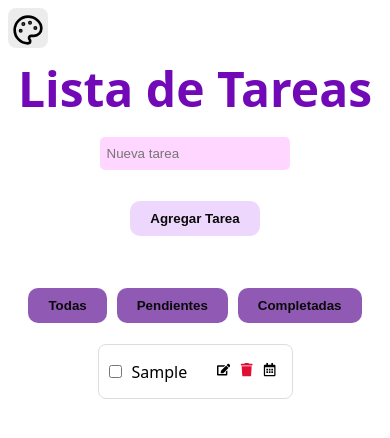
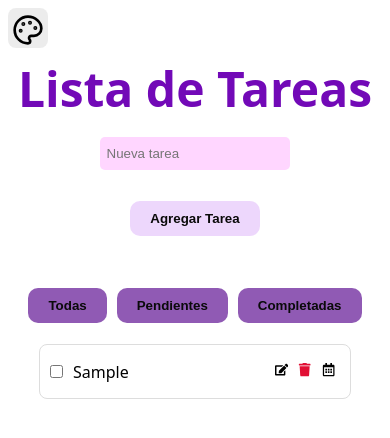
Before and after one commit to maribelcongo/lista-tareas, a React (Vite) app: page / in a window 390 px wide. Both pictures are taken after typing "Sample" into the empty fields and a click on the button "Agregar Tarea". Shown: the top 438 px of the page. Built offline with nearby package versions, Linux system fonts and the light colour scheme; a web font is replaced by a local one.

Commit message:
cambios en el responsive y las props del calendario

```diff
--- a/src/components/CambiarFondo.jsx
+++ b/src/components/CambiarFondo.jsx
@@ -1,10 +1,13 @@
-import  { useState } from 'react';
+import { useState } from "react";
 import { LuPalette } from "react-icons/lu";
 const CambiadorFondo = () => {
 	const [colorIndex, setColorIndex] = useState(0);
-  const colores = ['#FF5733', '#33FF57', '#5733FF', '#FFFF33', '#33FFFF' ];
-  const imagenes = ['url("https://i.pinimg.com/originals/04/6c/43/046c43bfa1fef37cc6775bed8a61b449.jpg")', 'url("assets/fondo2.png")'];
 
+	const imagenes = [
+		'url("https://i.pinimg.com/originals/04/6c/43/046c43bfa1fef37cc6775bed8a61b449.jpg")',
+		'url("assets/fondo2.png")',
+	];
+	const colores = ["#FF5733", "#33FF57", "#5733FF", "#FFFF33", "#33FFFF"];
 
 	const cambiarColor = () => {
 		const newColorIndex = (colorIndex + 1) % colores.length;
@@ -15,7 +18,9 @@ const cambiarColor = () => {
 
 	return (
 		<div className="btnCambio">
-      <button onClick={cambiarColor} className="LuPalette"><LuPalette /></button>
+			<button onClick={cambiarColor} className="LuPalette">
+				<LuPalette />
+			</button>
 		</div>
 	);
 };
--- a/src/index.css
+++ b/src/index.css
@@ -9,13 +9,23 @@
 	height: 100%;
 }
 
-.contaier {
+.container {
 	display: flex;
 	flex-direction: column;
-	align-items: center;
+}
+
+@media screen and (max-width: 600px) {
+	.container {
+		justify-content: center;
+		align-content: center;
+	}
+}
+
+html {
+	height: 100%;
 }
 body {
-
+	height: 100%;
 	background-size: cover;
 	background-position: center;
 	background-repeat: no-repeat;
@@ -86,6 +96,11 @@ input {
 	background: rgba(255, 255, 255, 0.2);
 	border-radius: 8px;
 }
+@media screen and (max-width: 600px) {
+	.task {
+		width: 80%;
+	}
+}
 
 .task .buttons {
 	display: flex;
@@ -112,24 +127,21 @@ button {
 	border: none;
 }
 
-.btnCambio{
+.btnCambio {
 	background: #dddddd8c;
 	width: 40px;
 	height: 40px;
 	display: flex;
 	justify-content: center;
 	margin: 8px;
-	border-radius:8px
-
+	border-radius: 8px;
 }
 
-
-.LuPalette{
-background:none;
-font-size:2em;
+.LuPalette {
+	background: none;
+	font-size: 2em;
 	margin: 0.1875em;
 }
-
 
 .calendar-popup {
 	position: absolute;
@@ -139,4 +151,6 @@ margin: 0.1875em;
 	background-color: #fff;
 	box-shadow: 0 0 5px rgba(0, 0, 0, 0.1);
 	padding: 10px;
+	width: 250px;
+	margin: 15px;
 }
```
Also changed, not shown: src/components/Task.jsx (+101 -10 lines). Lines whose indentation alone changed are shown as unchanged.
